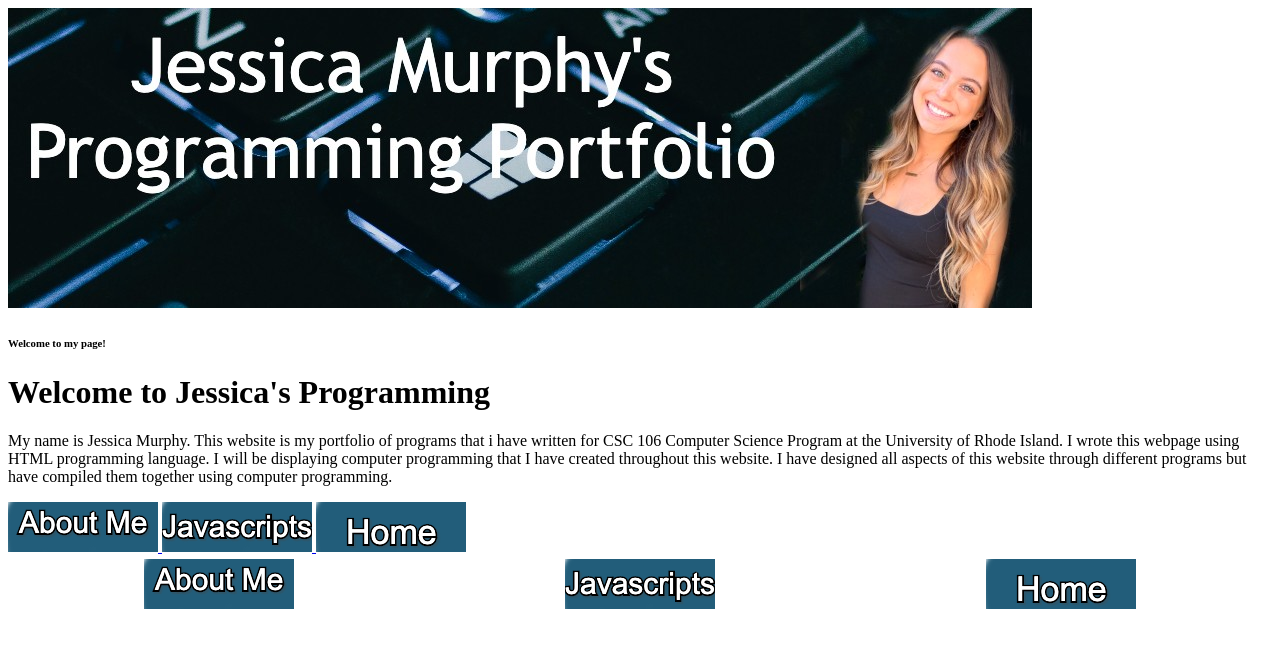
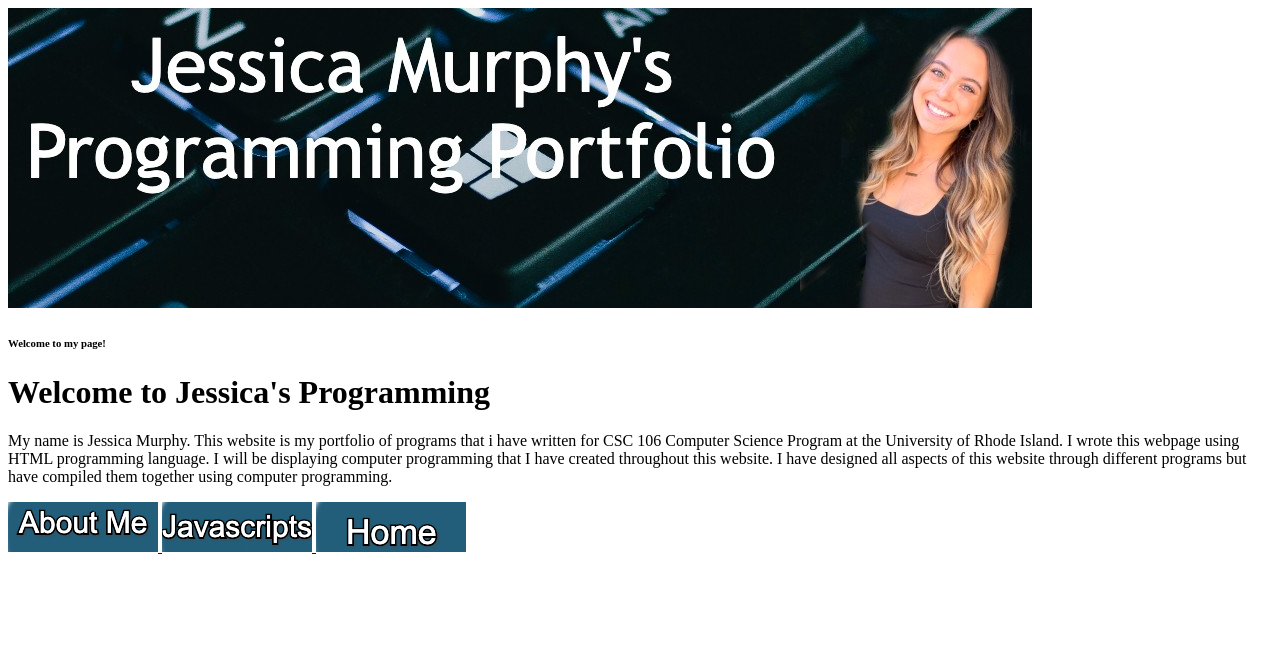
Before and after one commit to Jtmurphy12/Jtmurphy12.github.io, a plain HTML site: page index.html in a window 1280 px wide. Drawn offline with Linux system fonts and the light colour scheme.

Commit message:
Update index.html

```diff
--- a/index.html
+++ b/index.html
@@ -4,12 +4,6 @@
     <meta charset="utf-8">
     <title> Jessica Murphy's Programming Portfolio </title>
      <img src="MyBanner.jpg">
-        <table style="width:100%">
-  <tr>
-    <th> <img src="About.png"> </th>
-    <th> <img src="Javascripts.png"> </th>
-    <th> <img src="Home.png"> </th>
-  </tr>
   </head>
   <h6> Welcome to my page! </h6>
   <body>
```
